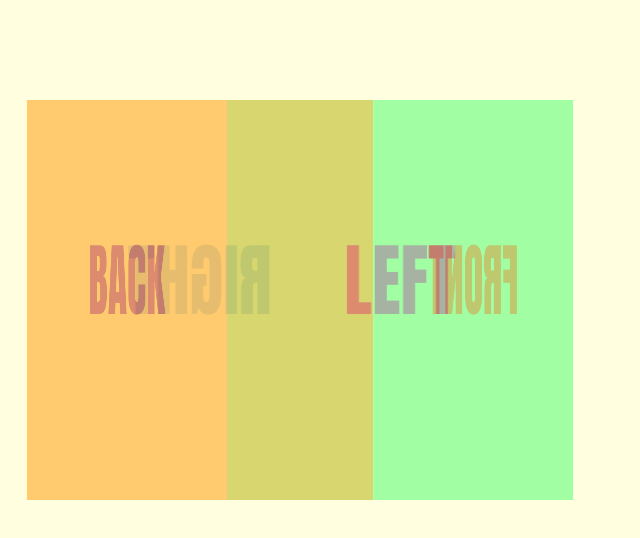
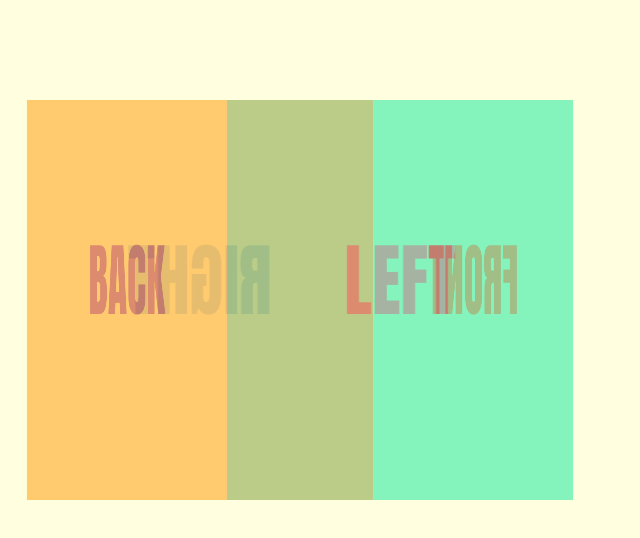
Before and after one commit to contactdani/3D_Cube_animation, a plain HTML site: page index.html in a window 1280 px wide. Shown: the whole page, without its empty margins (0-640 px from the left). Drawn offline with Linux system fonts and the light colour scheme.

Commit message:
Changed color
left side of 3D cube

```diff
--- a/style.css
+++ b/style.css
@@ -33,7 +33,7 @@ body{
 }
 #left{
     transform: rotateY(-90deg) translateX(-200px);
-    background-color: lawngreen;
+    background-color: rgb(24, 217, 84);
     transform-origin: left;
 }
 #right{
```
